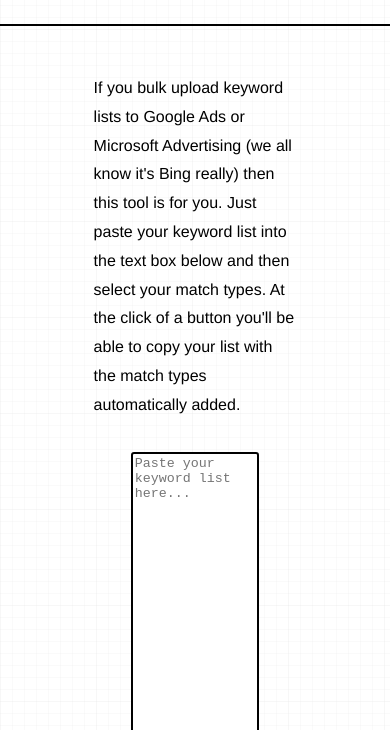
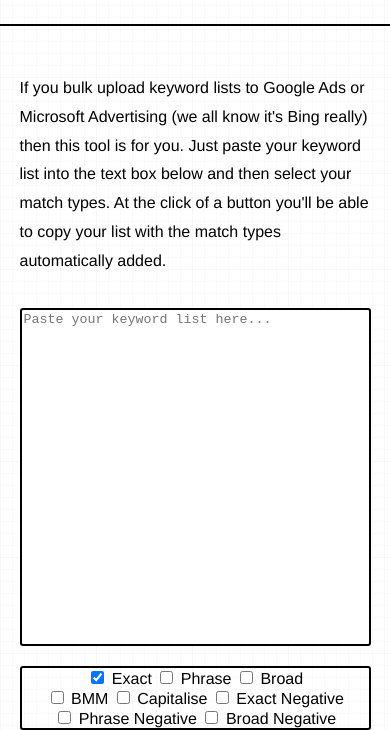
Before and after one commit to raidzklart/keyword-tool, a plain HTML site: page index.html in a window 390 px wide. Shown: the part 114-844 px from the top of the page. Drawn offline with Linux system fonts and the light colour scheme.

Commit message:
Add media queries for small screens

```diff
--- a/index.html
+++ b/index.html
@@ -110,6 +110,11 @@
     }
     #footer > p > a{
       text-decoration: none;
+    }
+    @media only screen and (max-width: 1024px){
+      #jumbotron > p, #input-form, #output-form {
+        width: 90%;
+      }
     }
   </style>
 </head>
```
